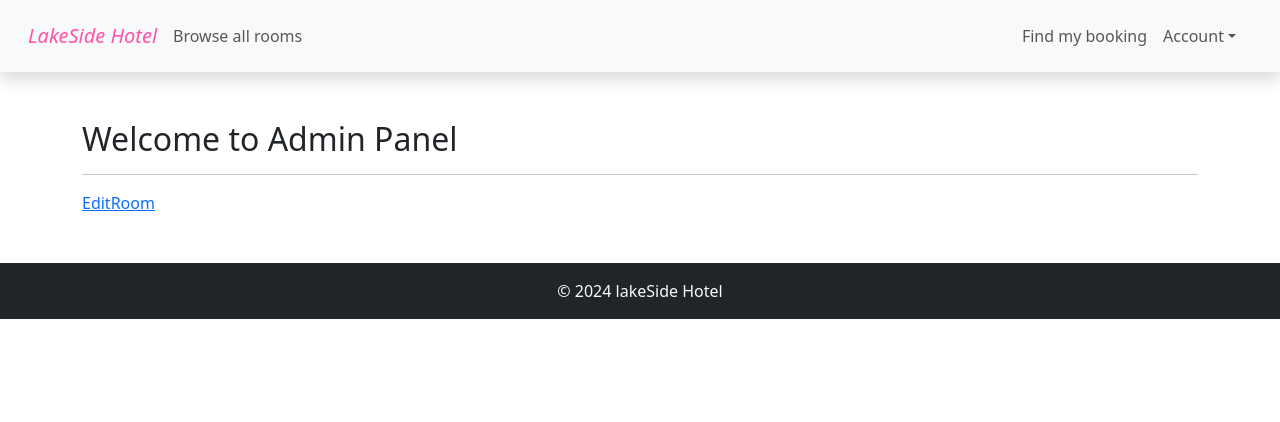
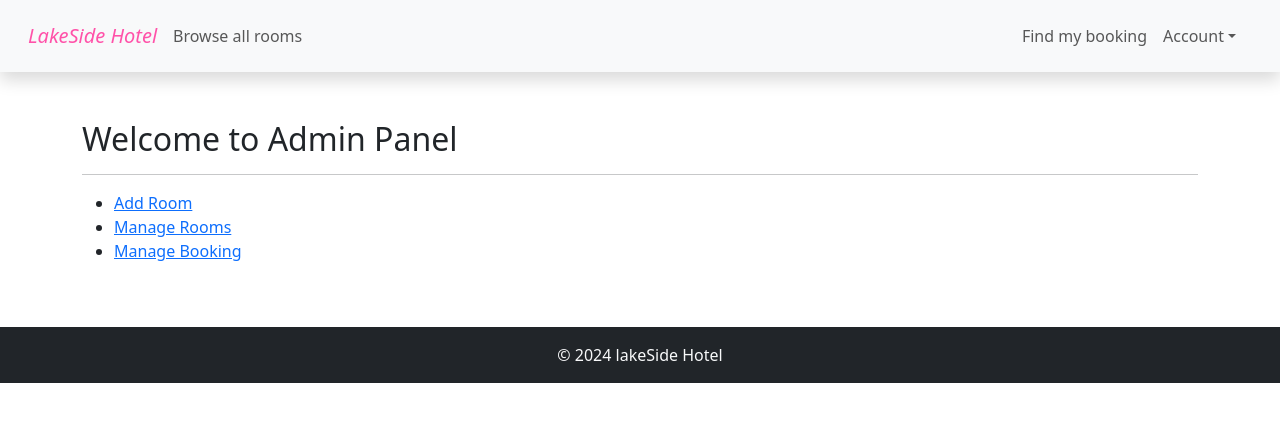
Before and after one commit to akashsabale01/lakeside-hotel-mgt-frontend-react, a React (Vite) app: page /admin in a window 1280 px wide. Shown: the top 422 px of the page. Built offline with nearby package versions, Linux system fonts and the light colour scheme.

Commit message:
updated logout, fixed some minor bugs

```diff
--- a/src/App.jsx
+++ b/src/App.jsx
@@ -1,25 +1,29 @@
-import { BrowserRouter as Router, Route, Routes } from 'react-router-dom';
-import AddRoom from './components/room/AddRoom';
-import EditRoom from './components/room/EditRoom';
-import Home from './components/homepage/Home';
-import Footer from './components/layout/Footer';
-import Admin from './components/admin/Admin';
-import AddBookedRoom from './components/room/AddBookedRoomOld';
-import BookRoom from './components/room/BookRoom';
-import Login from './components/auth/Login';
-import { useEffect, useState } from 'react';
-import authServiceInstance from './services/AuthService';
-import NavBar from './components/layout/Navbar';
+import {
+  BrowserRouter as Router,
+  Route,
+  Routes,
+  useNavigate,
+} from "react-router-dom";
+import AddRoom from "./components/room/AddRoom";
+import EditRoom from "./components/room/EditRoom";
+import Home from "./components/homepage/Home";
+import Footer from "./components/layout/Footer";
+import Admin from "./components/admin/Admin";
+import AddBookedRoom from "./components/room/AddBookedRoomOld";
+import BookRoom from "./components/room/BookRoom";
+import Login from "./components/auth/Login";
+import { useEffect, useState } from "react";
+import authServiceInstance from "./services/AuthService";
+import NavBar from "./components/layout/Navbar";
 
-import { toast } from 'react-toastify';
-import Register from './components/auth/Register';
-import RoomList from './components/room/RoomList';
-import BookedRoomsList from './components/room/BookedRoomsList';
-
+import { toast } from "react-toastify";
+import Register from "./components/auth/Register";
+import RoomList from "./components/room/RoomList";
+import BookedRoomsList from "./components/room/BookedRoomsList";
 
 function App() {
-
   const [user, setUser] = useState(null);
+  const navigate = useNavigate();
 
   useEffect(() => {
     const token = authServiceInstance.getToken();
@@ -30,30 +34,24 @@ function App() {
     }
   }, []);
 
-    const register = async (name, email, password, address, phone)=>{
-      try{
-        const registerData = await authServiceInstance.register(name, email, password, address, phone);
-        console.log("registerApiResponse ->",registerData);
+  const register = async (name, email, password, address, phone) => {
+    try {
+      const registerData = await authServiceInstance.register(
+        name,
+        email,
+        password,
+        address,
+        phone
+      );
+      console.log("registerApiResponse ->", registerData);
       toast.success("Registration Successful");
+    } catch (error) {
+      toast.error("Registration Failed");
+      console.error("Error while Registering", error);
     }
-      catch(error){
-        toast.error("Registration Failed");
-        console.error('Error while Registering', error);
-      }
-    }
+  };
 
   const login = async (email, password) => {
-        // try {
-        //   const token = await authServiceInstance.login(email, password);
-        //   const userData = authServiceInstance.getUserFromToken(token);
-        //   console.log("user in app.jsx => ", userData);
-        //   setUser(userData);
-        //   toast.success("Login Successful");
-        // } catch (error) {
-        //   navigate("/login");
-        //   toast.error("Login Failed");
-        //   console.error('Error logging in', error);
-        // }
     const token = await authServiceInstance.login(email, password);
     const userData = authServiceInstance.getUserFromToken(token);
     console.log("user in app.jsx => ", userData);
@@ -64,21 +62,19 @@ function App() {
   const logout = () => {
     authServiceInstance.logout();
     setUser(null);
-        toast.success("Logout Successful")
+    navigate("/login");
+    toast.success("Logout Successful");
   };
 
-
   return (
-        <main>
-            <Router>
-                <div className='d-flex flex-column justify-content-center'>
-                    <NavBar  user={user} logout={logout} />
+    <div className="d-flex flex-column justify-content-center">
+      <NavBar user={user} logout={logout} />
 
       <Routes>
         <Route path="/" element={<Home user={user} />} />
 
         <Route path="/login" element={<Login login={login} />} />
-                        <Route path="/register" element={<Register register={register}/>} />
+        <Route path="/register" element={<Register register={register} />} />
 
         <Route path="/admin" element={<Admin />} />
 
@@ -87,22 +83,16 @@ function App() {
         <Route path="/edit-room/:id" element={<EditRoom />} />
         <Route path="/room-list" element={<RoomList />} />
 
-
         <Route path="/add-booking" element={<AddBookedRoom />} />
 
         {/* below - working components */}
         <Route path="/book-room/:roomId" element={<BookRoom />} />
         <Route path="/booked-room-list" element={<BookedRoomsList />} />
         <Route path="/find-booking" element={<BookedRoomsList />} />
-
       </Routes>
 
       <Footer />
     </div>
-            </Router>
-
-
-        </main>
   );
 }
 
--- a/src/components/admin/Admin.jsx
+++ b/src/components/admin/Admin.jsx
@@ -1,16 +1,26 @@
 import React from "react";
 import { Link } from "react-router-dom";
 
-const Admin=()=>{
+const Admin = () => {
   return (
     <section className="container mt-5">
       <div>
         <h2>Welcome to Admin Panel</h2>
-       <hr/>
-       <Link to ={"/add-room"}>EditRoom</Link>
+        <hr />
+        <ul>
+          <li>
+            <Link to={"/add-room"}>Add Room</Link>
+          </li>
+          <li>
+            <Link to={"/add-room"}>Manage Rooms</Link>
+          </li>
+          <li>
+            <Link to={"/add-room"}>Manage Booking</Link>
+          </li>
+        </ul>
       </div>
     </section>
-    )
-}
+  );
+};
 
-export default Admin
+export default Admin;
--- a/src/components/auth/Login.jsx
+++ b/src/components/auth/Login.jsx
@@ -29,7 +29,8 @@ const Login = ({ login }) => {
             display: "flex",
             alignItems: "center",
             justifyContent: "center",
-            height: "70vh"
+            height: "70vh",
+            marginTop:"2rem"
         }}>
             <Card style={{ width: '25rem', padding: "20px" }}>
                 <h2 className='text-center'>Login</h2>
--- a/src/components/auth/Register.jsx
+++ b/src/components/auth/Register.jsx
@@ -71,7 +71,7 @@ const Register = ({ register }) => {
                         Register
                     </Button>
                 </Form>
-                <p className='mt-3'>Already have an account yet? <Link to={"/login"}>Login</Link> </p>
+                <p className='mt-3'>Already have an account? <Link to={"/login"}>Login</Link> </p>
             </Card>
         </div>
     )
--- a/src/components/layout/Header.jsx
+++ b/src/components/layout/Header.jsx
@@ -5,7 +5,7 @@ const Header = ({ title }) => {
 		<header className="header">
 			<div className="overlay"></div>
 			<div className="container">
-				<h1 className="header-title text-center">{title}</h1>
+				<h1 className="header-title text-center text-light">{title}</h1>
 			</div>
 		</header>
 	)
--- a/src/components/room/BookedRoomsList.jsx
+++ b/src/components/room/BookedRoomsList.jsx
@@ -1,6 +1,6 @@
 import React, { useState, useEffect } from "react";
 import { getAllBookedRooms } from "../../services/BookedRoomService";
-import 'bootstrap/dist/css/bootstrap.min.css';
+import "bootstrap/dist/css/bootstrap.min.css";
 
 const BookedRoomsList = () => {
   const [bookedRooms, setBookedRooms] = useState([]);
@@ -18,7 +18,8 @@ const BookedRoomsList = () => {
   return (
     <div className="container mt-5">
       <h1 className="mb-4">Booked Rooms</h1>
-      <table className="table table-bordered table-hover">
+      <div className="table-responsive">
+        <table className="table table-bordered table-hover table-responsive">
           <thead className="table-primary">
             <tr>
               <th>Booking ID</th>
@@ -51,11 +52,11 @@ const BookedRoomsList = () => {
           </tbody>
         </table>
       </div>
+    </div>
   );
 };
 
 export default BookedRoomsList;
-
 
 /*
     [
--- a/src/components/room/RoomList.jsx
+++ b/src/components/room/RoomList.jsx
@@ -45,25 +45,24 @@ const RoomList = () => {
 
     return (
         <div className="container mt-5">
-            <h1 className="text-center mb-4">Welcome to Lake Side Hotel</h1>
-            <nav className="nav justify-content-center mb-4">
-                <Link className="nav-link" to="/">Home</Link>
-                <Link className="nav-link" to="/add-room">Add Room</Link>
-            </nav>
             <div className="row mb-4">
+                    <h3 className='text-muted mb-3'>Filter Rooms</h3>
                 <div className="col-md-4">
+                    <label className='text-muted mb-1'>Filter By Type</label>
                     <select className="form-control" value={roomTypeFilter} onChange={(e) => setRoomTypeFilter(e.target.value)}>
-                        <option value="">Filter by Type</option>
+                        <option value="">All Rooms</option>
                         <option value="single room">Single Room</option>
                         <option value="double room">Double Room</option>
                         {/* Add other room types as needed */}
                     </select>
                 </div>
                 <div className="col-md-4">
-                    <input type="number" className="form-control" placeholder="Max Price" value={priceFilter} onChange={(e) => setPriceFilter(e.target.value)} />
+                    <label className='text-muted mb-1'>Filter By Max Price</label>
+                    <input type="number" className="form-control" placeholder="Enter Max Price" value={priceFilter} onChange={(e) => setPriceFilter(e.target.value)} />
                 </div>
             </div>
             <div className="row">
+            <h3 className='text-muted mb-3'>Available Rooms</h3>
                 {filteredRooms.map(room => (
                     <div key={room.roomId} className="col-md-4 mb-4">
                         <div className="card h-100">
--- a/src/main.jsx
+++ b/src/main.jsx
@@ -1,16 +1,19 @@
-import React from 'react'
-import ReactDOM from 'react-dom/client'
-import App from './App.jsx'
-import './index.css'
-import { ToastContainer } from 'react-toastify'
-import 'react-toastify/dist/ReactToastify.css'
+import { BrowserRouter as Router } from "react-router-dom";
+import React from "react";
+import ReactDOM from "react-dom/client";
+import App from "./App.jsx";
+import "./index.css";
+import { ToastContainer } from "react-toastify";
+import "react-toastify/dist/ReactToastify.css";
 
-ReactDOM.createRoot(document.getElementById('root')).render(
+ReactDOM.createRoot(document.getElementById("root")).render(
   <React.StrictMode>
-    <App />
+    <Router>
+      <App />
+    </Router>
     <ToastContainer
       position="top-right"
-      autoClose={5000}
+      autoClose={3000}
       hideProgressBar={false}
       newestOnTop={false}
       closeOnClick
@@ -21,5 +24,5 @@ ReactDOM.createRoot(document.getElementById('root')).render(
       theme="colored"
       transition:Bounce
     />
-  </React.StrictMode>,
-)
+  </React.StrictMode>
+);
```
Lines whose indentation alone changed are shown as unchanged.
